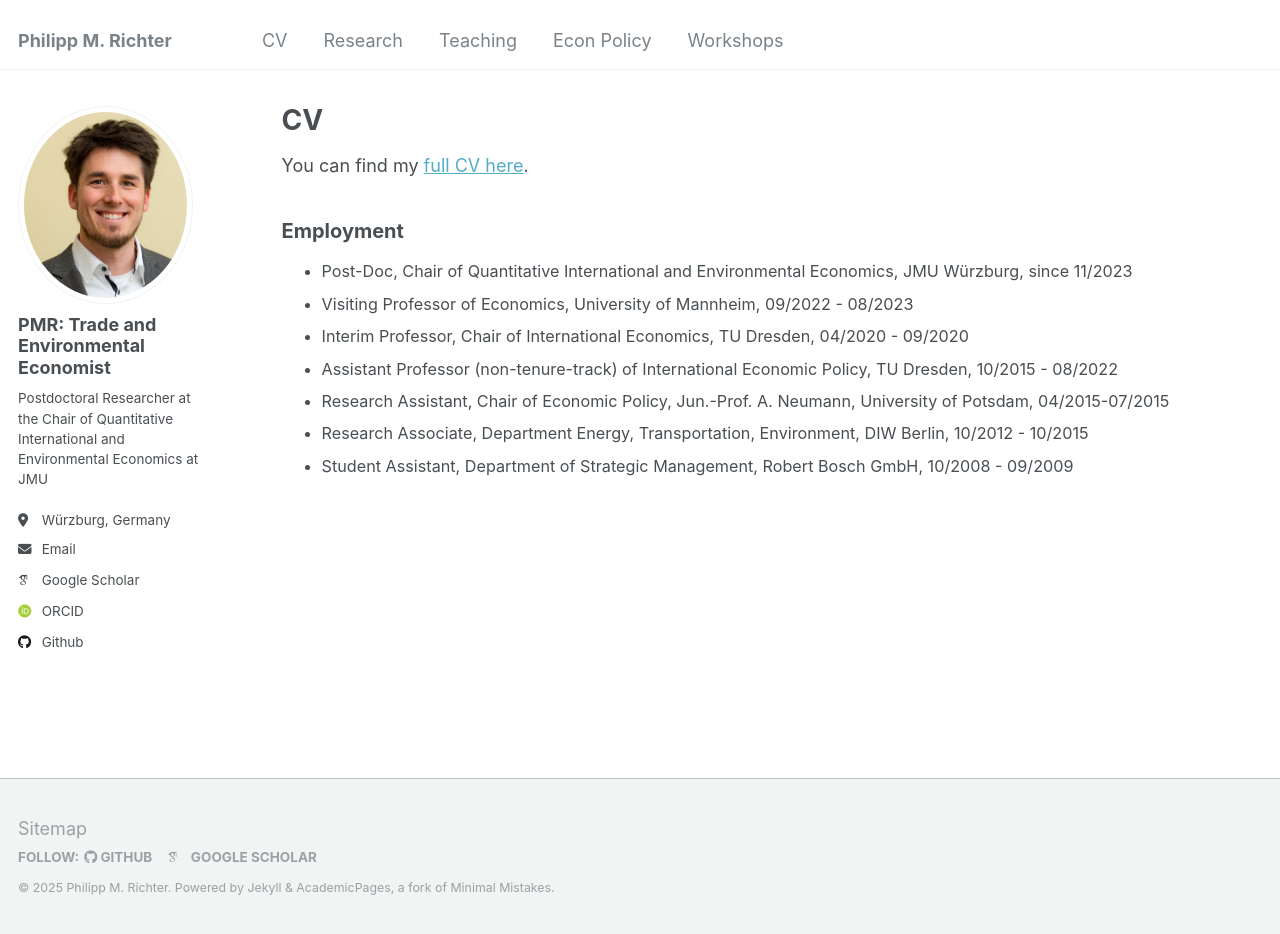
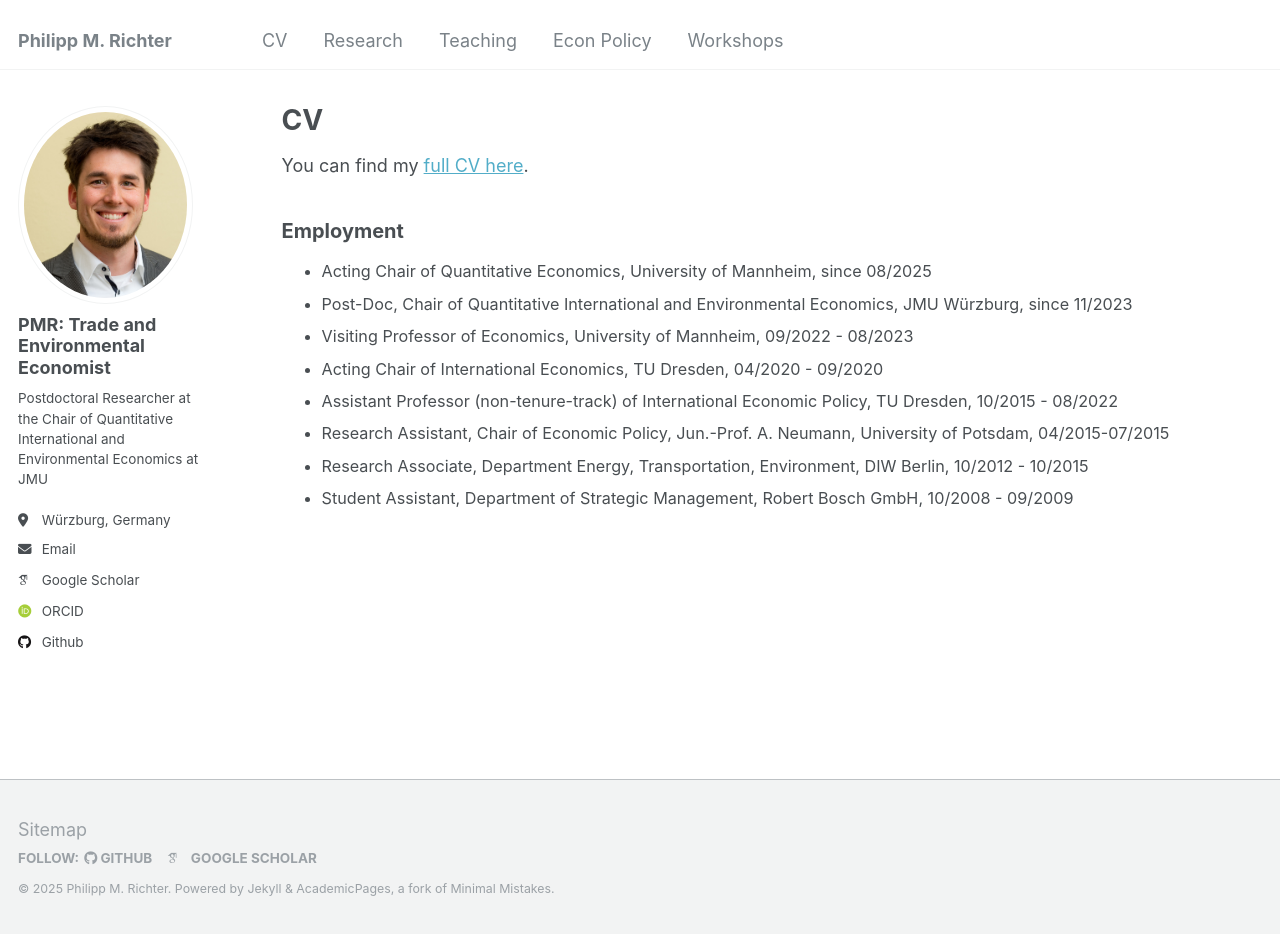
Before and after one commit to PhMRichter/PhMRichter.github.io, a Jekyll site: the page built from _pages/cv.md, in a window 1280 px wide and 934 px high. Built offline with Jekyll 4.4.1, drawn with Linux system fonts in a browser that asks for light colours; some web fonts are replaced.

Commit message:
Update cv.md

```diff
--- a/_pages/cv.md
+++ b/_pages/cv.md
@@ -17,6 +17,9 @@ You can find my [full CV here](https://phmrichter.github.io/files/CV_PhilippMRic
 
 
 <ul  style="font-size: 0.9em;">
+   <li>
+   Acting Chair of Quantitative Economics, University of Mannheim, since 08/2025
+  </li>
   <li>
    Post-Doc, Chair of Quantitative International and Environmental Economics, JMU Würzburg, since 11/2023
   </li>
@@ -24,7 +27,7 @@ You can find my [full CV here](https://phmrichter.github.io/files/CV_PhilippMRic
    Visiting Professor of Economics, University of Mannheim, 09/2022 - 08/2023
   </li>
   <li>
-   Interim Professor, Chair of International Economics, TU Dresden, 04/2020 - 09/2020
+   Acting Chair of International Economics, TU Dresden, 04/2020 - 09/2020
   </li>
   <li>
    Assistant Professor (non-tenure-track) of International Economic Policy, TU Dresden, 10/2015 - 08/2022
```
